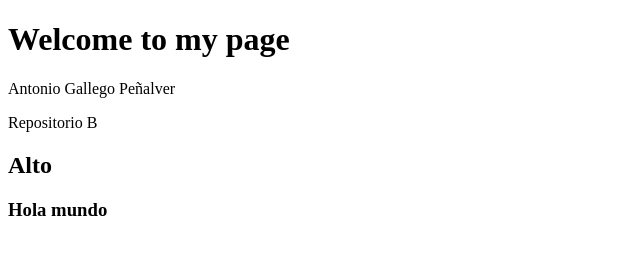
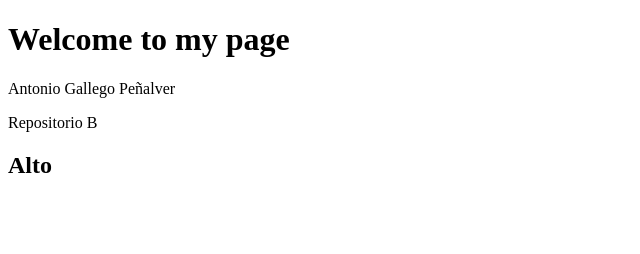
Before and after one commit to Eurobeater/eurobeaterRepository, a plain HTML site: page index.html in a window 1280 px wide. Shown: the whole page, without its empty margins (0-640 px from the left). Drawn offline with Linux system fonts and the light colour scheme.

Commit message:
h3 borrado

```diff
--- a/index.html
+++ b/index.html
@@ -14,7 +14,6 @@
     <footer>
         <p>Repositorio B</p>
         <h2>Alto</h2>
-        <h3>Hola mundo</h3>
     </footer>
 </body>
 </html>
```
